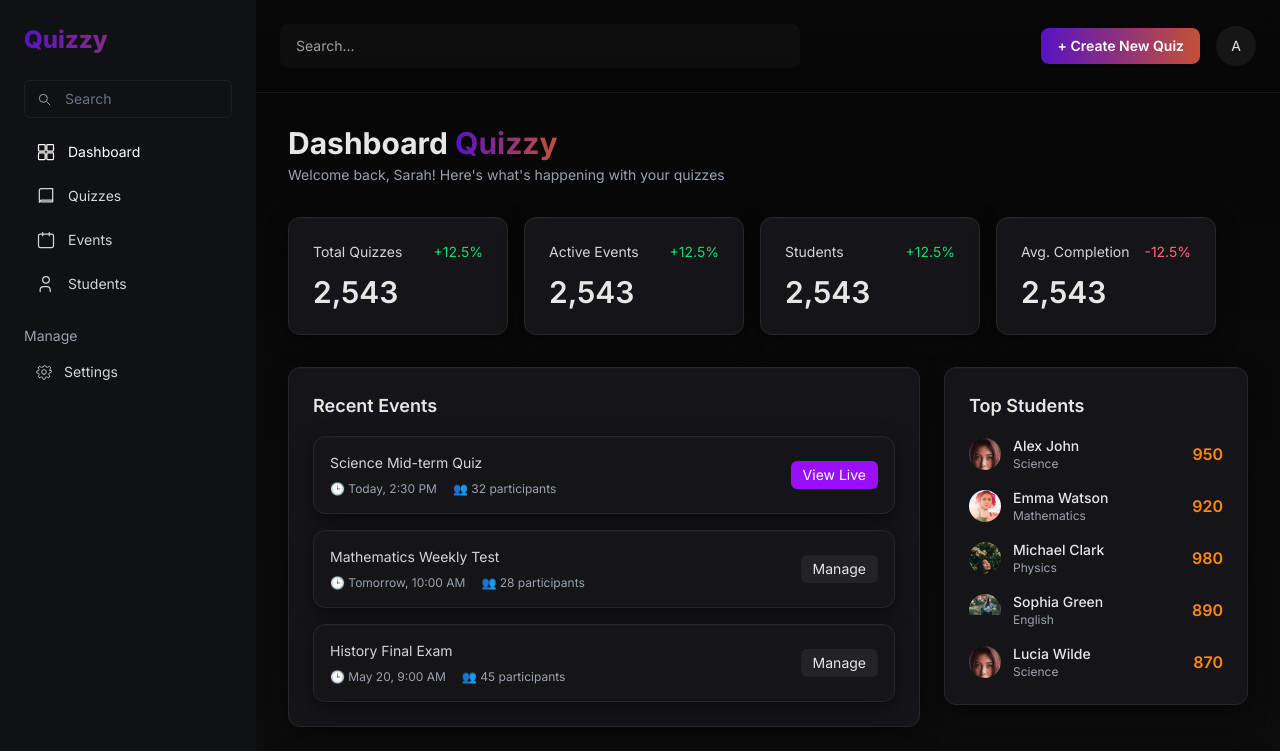
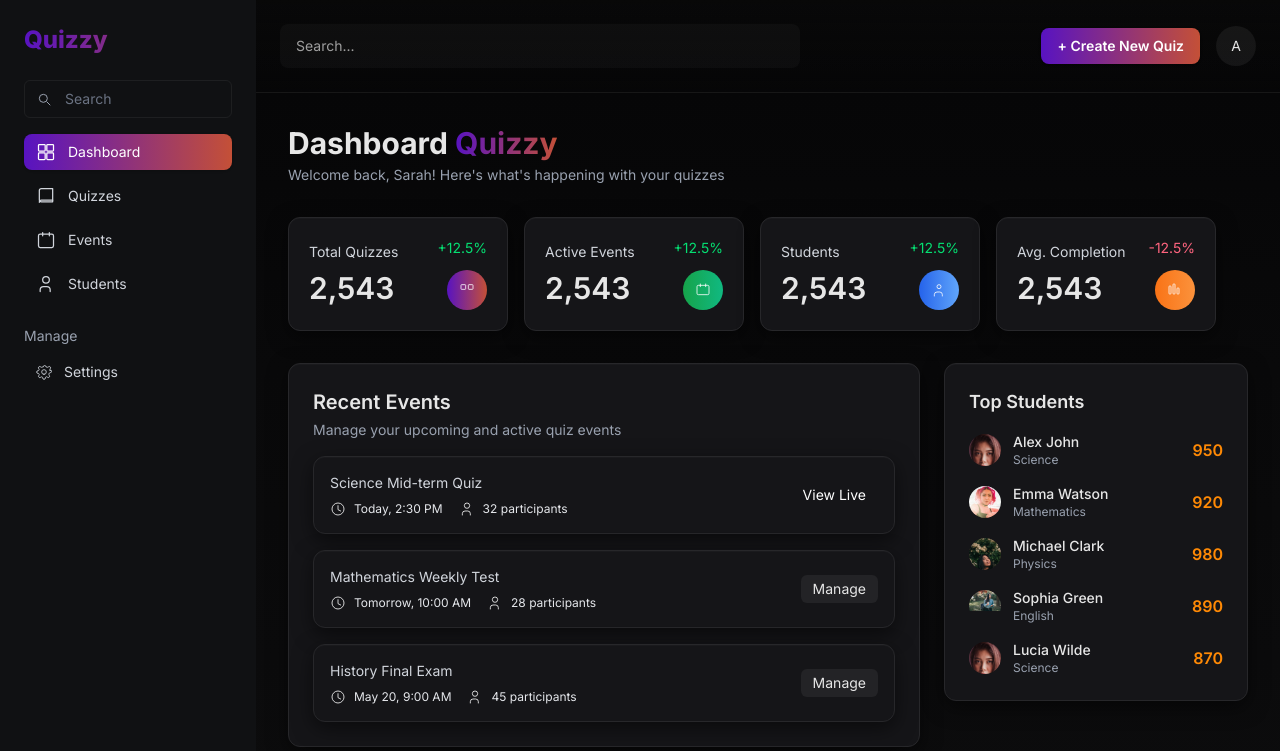
Before and after one commit to Shreyanshi210205/QuizMate, a Next.js app in the folder frontend/: page /dashboard in a window 1280 px wide. Shown: the top 751 px of the page. Built offline with nearby package versions, Linux system fonts and the light colour scheme.

Commit message:
ui changes made in dashboard

```diff
--- a/frontend/src/app/dashboard/page.tsx
+++ b/frontend/src/app/dashboard/page.tsx
@@ -7,10 +7,55 @@ import RecentQuizzes from "@/components/RecentQuizzes";
 import Image from "next/image";
 
 const stats = [
-  { title: "Total Quizzes", value: "2,543", delta: "+12.5%" },
-  { title: "Active Events", value: "2,543", delta: "+12.5%" },
-  { title: "Students", value: "2,543", delta: "+12.5%" },
-  { title: "Avg. Completion", value: "2,543", delta: "-12.5%" },
+  {
+    title: "Total Quizzes",
+    value: "2,543",
+    delta: "+12.5%",
+    color: 'linear-gradient(90deg,var(--accent-from),var(--accent-to))',
+    icon: (
+      <svg className="w-4 h-4" viewBox="0 0 24 24" fill="none" xmlns="http://www.w3.org/2000/svg">
+        <rect x="3" y="4" width="7" height="7" stroke="white" strokeWidth="1.2" rx="1" />
+        <rect x="14" y="4" width="7" height="7" stroke="white" strokeWidth="1.2" rx="1" />
+      </svg>
+    ),
+  },
+  {
+    title: "Active Events",
+    value: "2,543",
+    delta: "+12.5%",
+    color: 'linear-gradient(90deg,#16a34a,#10b981)',
+    icon: (
+      <svg className="w-4 h-4" viewBox="0 0 24 24" fill="none" xmlns="http://www.w3.org/2000/svg">
+        <rect x="3" y="5" width="18" height="14" rx="2" stroke="white" strokeWidth="1.2" />
+        <path d="M8 3v4M16 3v4" stroke="white" strokeWidth="1.2" strokeLinecap="round" />
+      </svg>
+    ),
+  },
+  {
+    title: "Students",
+    value: "2,543",
+    delta: "+12.5%",
+    color: 'linear-gradient(90deg,#2563eb,#60a5fa)',
+    icon: (
+      <svg className="w-4 h-4" viewBox="0 0 24 24" fill="none" xmlns="http://www.w3.org/2000/svg">
+        <path d="M17 21v-2a4 4 0 0 0-4-4H9a4 4 0 0 0-4 4v2" stroke="white" strokeWidth="1.2" strokeLinecap="round" strokeLinejoin="round" />
+        <circle cx="12" cy="7" r="3" stroke="white" strokeWidth="1.2" />
+      </svg>
+    ),
+  },
+  {
+    title: "Avg. Completion",
+    value: "2,543",
+    delta: "-12.5%",
+    color: 'linear-gradient(90deg,#f97316,#fb923c)',
+    icon: (
+      <svg className="w-4 h-4" viewBox="0 0 24 24" fill="none" xmlns="http://www.w3.org/2000/svg">
+        <rect x="3" y="6" width="3" height="12" rx="1" stroke="white" strokeWidth="1.2" />
+        <rect x="9" y="3" width="3" height="15" rx="1" stroke="white" strokeWidth="1.2" />
+        <rect x="15" y="9" width="3" height="9" rx="1" stroke="white" strokeWidth="1.2" />
+      </svg>
+    ),
+  },
 ];
 
 const events = [
@@ -50,13 +95,14 @@ export default function DashboardPage() {
 
           <div className="flex gap-4 mb-8 flex-wrap">
             {stats.map((s, idx) => (
-              <StatCard key={idx} title={s.title} value={s.value} delta={s.delta} />
+              <StatCard key={idx} title={s.title} value={s.value} delta={s.delta} iconColor={s.color} icon={s.icon} />
             ))}
           </div>
 
           <div className="grid grid-cols-1 lg:grid-cols-3 gap-6 mb-6">
             <div className="lg:col-span-2 card-bg rounded-lg p-6">
-              <h3 className="text-lg font-semibold mb-4">Recent Events</h3>
+              <h3 className="text-xl font-semibold mb-1">Recent Events</h3>
+              <div className="text-sm text-gray-400 mb-4">Manage your upcoming and active quiz events</div>
 
               <div className="space-y-4">
                 {events.map(e => (
--- a/frontend/src/components/EventCard.tsx
+++ b/frontend/src/components/EventCard.tsx
@@ -4,14 +4,26 @@ export default function EventCard({ title, when, participants, badge }: { title:
     <div className="card-bg rounded-lg p-4 flex items-center justify-between">
       <div>
         <div className="text-sm text-gray-300">{title}</div>
-        <div className="text-xs text-gray-400 mt-2 flex gap-4">
-          <span>🕒 {when}</span>
-          <span>👥 {participants} participants</span>
+        <div className="text-xs text-gray-400 mt-2 flex gap-4 items-center">
+          <span className="flex items-center gap-2 text-gray-200">
+            <svg className="w-4 h-4" viewBox="0 0 24 24" fill="none" xmlns="http://www.w3.org/2000/svg">
+              <circle cx="12" cy="12" r="9" stroke="white" strokeWidth="1.2" />
+              <path d="M12 7v6l4 2" stroke="white" strokeWidth="1.2" strokeLinecap="round" strokeLinejoin="round" />
+            </svg>
+            {when}
+          </span>
+          <span className="flex items-center gap-2 text-gray-200">
+            <svg className="w-4 h-4" viewBox="0 0 24 24" fill="none" xmlns="http://www.w3.org/2000/svg">
+              <path d="M17 21v-2a4 4 0 0 0-4-4H9a4 4 0 0 0-4 4v2" stroke="white" strokeWidth="1.2" strokeLinecap="round" strokeLinejoin="round" />
+              <circle cx="12" cy="7" r="4" stroke="white" strokeWidth="1.2" />
+            </svg>
+            {participants} participants
+          </span>
         </div>
       </div>
       <div className="flex items-center gap-2">
         {badge === "Live" ? (
-          <span className="bg-purple-600 text-white px-3 py-1 rounded-md text-sm">View Live</span>
+          <span className="bg-gradient-to-r from-var(--accent-from) to-var(--accent-to) text-white px-3 py-1 rounded-md text-sm">View Live</span>
         ) : (
           <span className="bg-white/6 px-3 py-1 rounded-md text-sm">Manage</span>
         )}
--- a/frontend/src/components/Sidebar.tsx
+++ b/frontend/src/components/Sidebar.tsx
@@ -93,8 +93,10 @@ function NavItem({ href, label, icon, active = false }: { href: string; label: s
   const activeCls = 'text-white shadow-sm';
   const inactiveCls = 'text-gray-300 hover:bg-white/5 hover:text-white';
 
+  const activeStyle = active ? { backgroundImage: 'linear-gradient(90deg,var(--accent-from),var(--accent-to))' } : undefined;
+
   return (
-    <Link href={href} className={`${base} ${active ? activeCls : inactiveCls}`}>
+    <Link href={href} className={`${base} ${active ? activeCls : inactiveCls}`} style={activeStyle}>
       <span className={`${active ? 'text-white' : 'text-gray-300'}`}>{icon}</span>
       <span>{label}</span>
     </Link>
--- a/frontend/src/components/StatCard.tsx
+++ b/frontend/src/components/StatCard.tsx
@@ -1,14 +1,20 @@
 "use client";
-export default function StatCard({ title, value, delta, icon }: { title: string; value: string; delta?: string; icon?: React.ReactNode; }) {
+import React from "react";
+
+export default function StatCard({ title, value, delta, icon, iconColor }: { title: string; value: string; delta?: string; icon?: React.ReactNode; iconColor?: string; }) {
   return (
-    <div className="card-bg rounded-xl p-6 min-w-[220px]">
-      <div className="flex items-start justify-between">
+    <div className="card-bg rounded-xl p-5 min-w-[220px]">
+      <div className="flex items-center justify-between">
         <div>
           <div className="text-sm text-gray-300">{title}</div>
-          <div className="text-3xl font-semibold mt-3">{value}</div>
+          <div className="text-3xl font-semibold mt-2">{value}</div>
         </div>
-        <div className="text-sm">
-          {delta ? <span className={`text-sm ${delta.startsWith('-') ? 'text-rose-400' : 'text-green-400'}`}>{delta}</span> : null}
+
+        <div className="flex flex-col items-end">
+          {delta ? <span className={`${delta.startsWith('-') ? 'text-rose-400' : 'text-green-400'} text-sm`}>{delta}</span> : <span className="h-4" />}
+          <div className="mt-3 w-10 h-10 rounded-full flex items-center justify-center text-white" style={{ background: iconColor ?? 'transparent' }}>
+            {icon ?? <span className="text-xl">▣</span>}
+          </div>
         </div>
       </div>
     </div>
```
